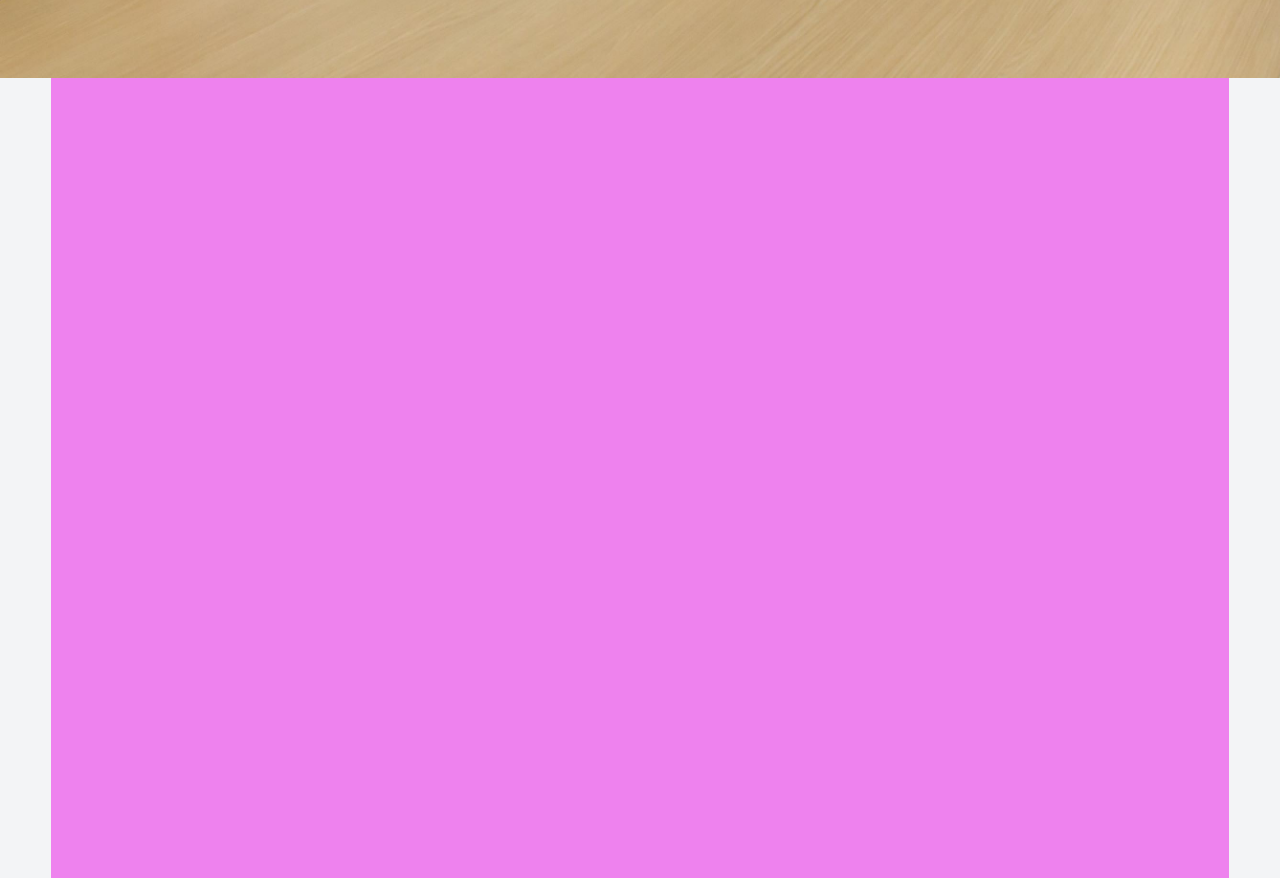
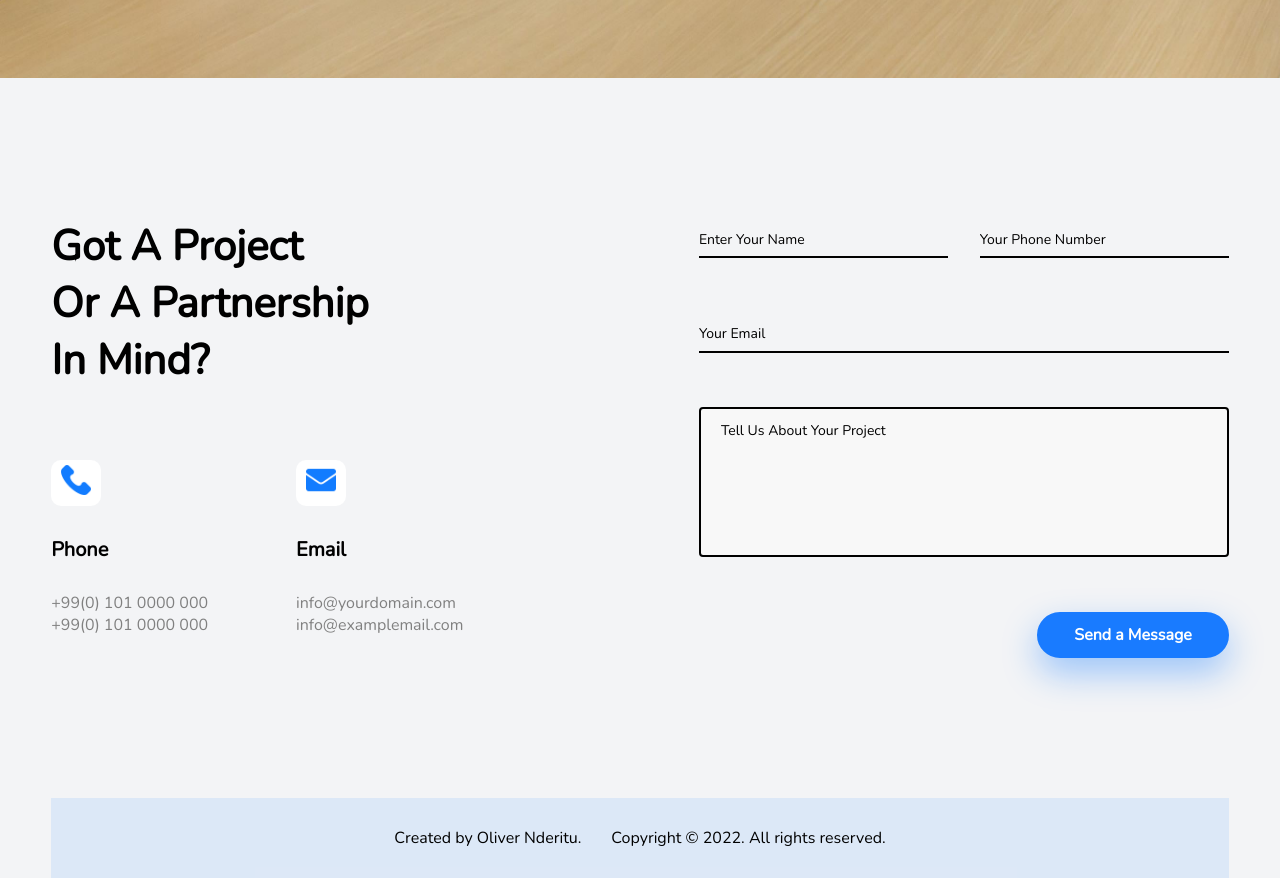
Before and after one commit to oliver-wahome/digitalAgency, a plain HTML site: page index.html in a window 1280 px wide. Shown: the part 4722-5600 px from the top of the page. Drawn offline with nearby package versions, Linux system fonts and the light colour scheme.

Commit message:
Completed Contact Page and Footer(first draft)

```diff
--- a/index.html
+++ b/index.html
@@ -74,7 +74,7 @@
                     <div class="heroButtons">
                         <!-- Get Started -->
                         <div class="getStarted">
-                            <button class="button getStartedBtn">
+                            <button class="button blueBtn">
                                 Get Started
                             </button>
                         </div>
@@ -449,7 +449,66 @@
 
         <!-- Contact Page -->
         <div class="contact">
+            <div class="contactTop">
+                <div class="contactInfo">
+                    <div class="mediumText contact_mediumText">
+                        <h3>
+                            Got A Project <br />
+                            Or A Partnership <br />
+                            In Mind?
+                        </h3>
+                    </div>
 
+                    <div class="contactDetails">
+                        <div class="contactDetailsCard">
+                            <div class="contactDetailsCardImage">
+                                <img src="images/phone.png" alt="phoneIcon" height="30px" width="30px"/>
+                            </div>
+
+                            <p class="contactDetailsText">Phone</p>
+
+                            <div class="contactDetailsInfo">
+                                <p>+99(0) 101 0000 000</p>
+                                <p>+99(0) 101 0000 000</p>
+                            </div>
+                        </div>
+
+                        <div class="contactDetailsCard">
+                            <div class="contactDetailsCardImage">
+                                <img src="images/emailBlue.png" alt="emailIcon" height="30px" width="30px"/>
+                            </div>
+
+                            <p class="contactDetailsText">Email</p>
+
+                            <div class="contactDetailsInfo">
+                                <p>info@yourdomain.com</p>
+                                <p>info@examplemail.com</p>
+                            </div>
+                        </div>
+                    </div>
+                </div>
+
+                <div class="contactForm">
+                    <form>
+                        <div class="formInputs">
+                            <input type="text" placeholder="Enter Your Name" />
+
+                            <input type="text" placeholder="Your Phone Number" />
+                        </div>
+
+                        <input type="text" placeholder="Your Email" />
+
+                        <textarea placeholder="Tell Us About Your Project"></textarea>
+
+                        <button class="formBtn button blueBtn">Send a Message</button>
+                    </form>
+                </div>
+            </div>
+
+            <div class="contactBottom">
+                <p>Created by Oliver Nderitu.</p>
+                <p>Copyright &#169; 2022. All rights reserved.</p>
+            </div>
         </div>
     </div>
 </body>
--- a/style.css
+++ b/style.css
@@ -110,7 +110,7 @@ body {
 .button {
     cursor: pointer;
     background-color: transparent;
-    border: 2px solid transparent;
+    border: 2px solid black;
     border-radius: 30px;
     color: black;
     padding: 10px 20px;
@@ -213,7 +213,7 @@ body {
     margin-right: 10px;
 }
 
-.getStartedBtn {
+.blueBtn {
     cursor: pointer;
     border: none;
     background-color: #197bff;
@@ -224,7 +224,7 @@ body {
     box-shadow: 0px 15px 35px rgba(25, 125, 255, 0.4);
 }
 
-.getStartedBtn:hover {
+.blueBtn:hover {
     background-color: transparent;
     color: #197bff;
 }
@@ -700,10 +700,159 @@ body {
 
 .contact {
     height: 100vh;
-    background-color: violet;
+    display: flex;
+    flex-direction: column;
+    justify-content: space-between;
+    align-items: center;
+    /* background-color: violet; */
 }
 
 /* Start of elements within the contact page */
+.contactTop {
+    display: flex;
+    justify-content: space-between;
+    align-items: center;
+    width: 100%;
+    height: 90vh;
+}
 
+.contactInfo {
+    display: flex;
+    flex-direction: column;
+    justify-content: flex-start;
+    align-items: flex-start;
+    height: 55vh;
+    width: 35%;
+}
+
+.contact_mediumText {
+    height: 50%;
+    margin: 0;
+    text-align: left;
+    width: 100%;
+}
+
+.contactDetails {
+    height: 50%;
+    width: 100%;
+    display: flex;
+    justify-content: space-between;
+    align-items: center;
+}
+
+.contactDetailsCard {
+    height: 80%;
+    display: flex;
+    flex-direction: column;
+    justify-content: space-between;
+    align-items: flex-start;
+}
+
+.contactDetailsCardImage {
+    background-color: white;
+    padding: 5px 10px;
+    border-radius: 10px;
+}
+
+.contactDetailsText {
+    font-size: 20px;
+    font-weight: 700;
+}
+
+.contactDetailsInfo {
+    font-weight: lighter;
+    color: grey;
+}
+
+.contactForm {
+    display: flex;
+    flex-direction: column;
+    justify-content: flex-start;
+    align-items: flex-start;
+    height: 55vh;
+    width: 45%;
+}
+
+form {
+    position: relative;
+    height: 100%;
+    width: 100%;
+    display: flex;
+    flex-direction: column;
+    justify-content: space-between;
+    align-items: flex-end;
+}
+
+.formInputs {
+    display: flex;
+    justify-content: space-between;
+    align-items: center;
+    width: 100%;
+}
+
+form input {
+    height: 40px;
+    width: 100%;
+    border: none;
+    border-bottom: 2px solid black;
+    outline: none;
+    background-color: transparent;
+    font-weight: 700;
+    font-size: 20px;
+}
+
+form input:focus {
+    border-bottom: 3px solid #197bff;
+}
+
+form input::placeholder {
+    color: black;
+    font-weight: 300;
+    font-size: 14px;
+}
+
+.formInputs input {
+    height: 40px;
+    width: 47%;
+}
+
+textarea {
+    width: 100%;
+    height: 150px;
+    padding: 12px 20px;
+    box-sizing: border-box;
+    background-color: #f8f8f8;
+    border-radius: 4px;
+    border: 2px solid black;
+    font-size: 16px;
+    resize: none;
+    outline: none;
+}
+
+textarea::placeholder {
+    color: black;
+    font-size: 14px;
+}
+
+textarea:focus, textarea:active {
+    border: 2px solid #197bff;
+}
+
+.formBtn {
+    margin: 0;
+}
+
+.contactBottom {
+    display: flex;
+    justify-content: center;
+    align-items: center;
+    height: 10vh;
+    width: 100%;
+    background-color: rgba(26, 125, 255, 0.1);
+}
+
+.contactBottom p {
+    margin: 0px 15px
+}
 
 /* End of elements within the contact page */
```
Also changed, not shown: images/emailBlue.png (added), images/phone.png (added).
